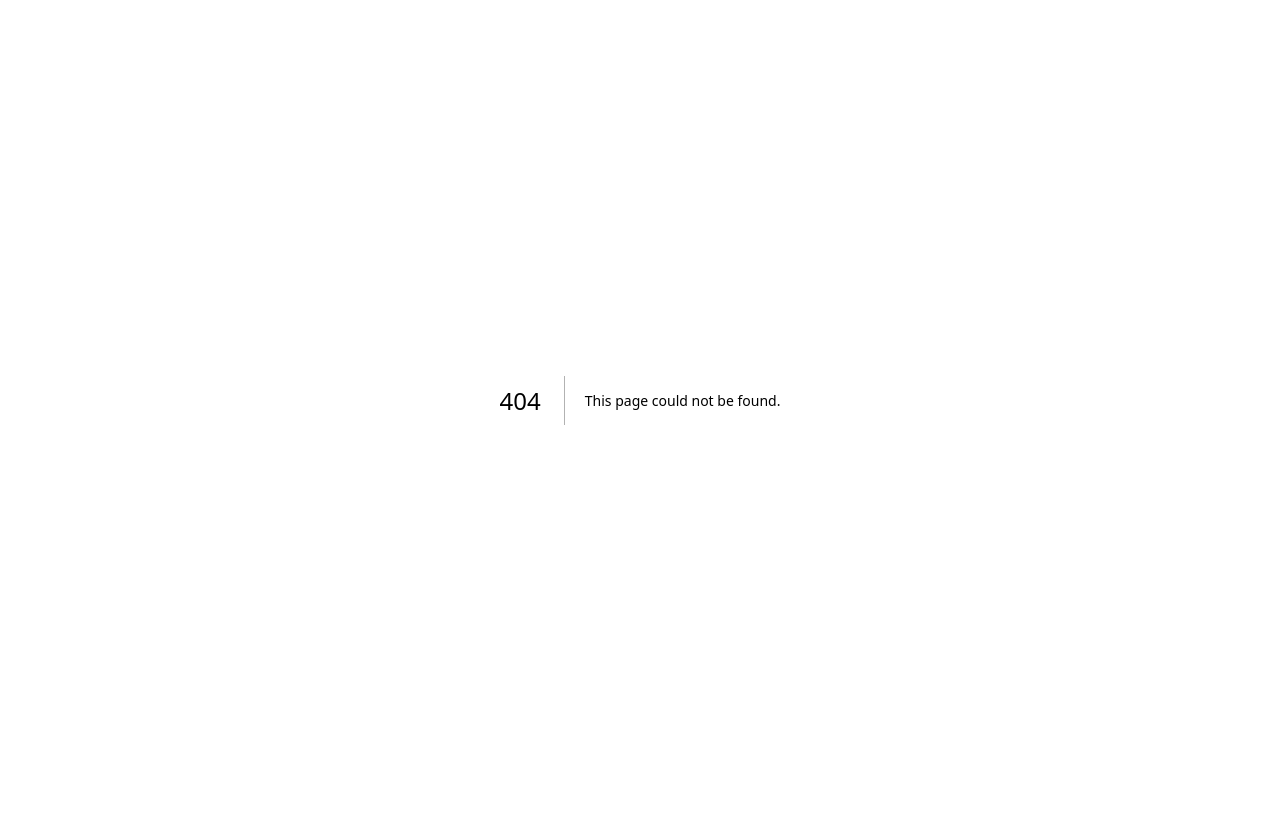
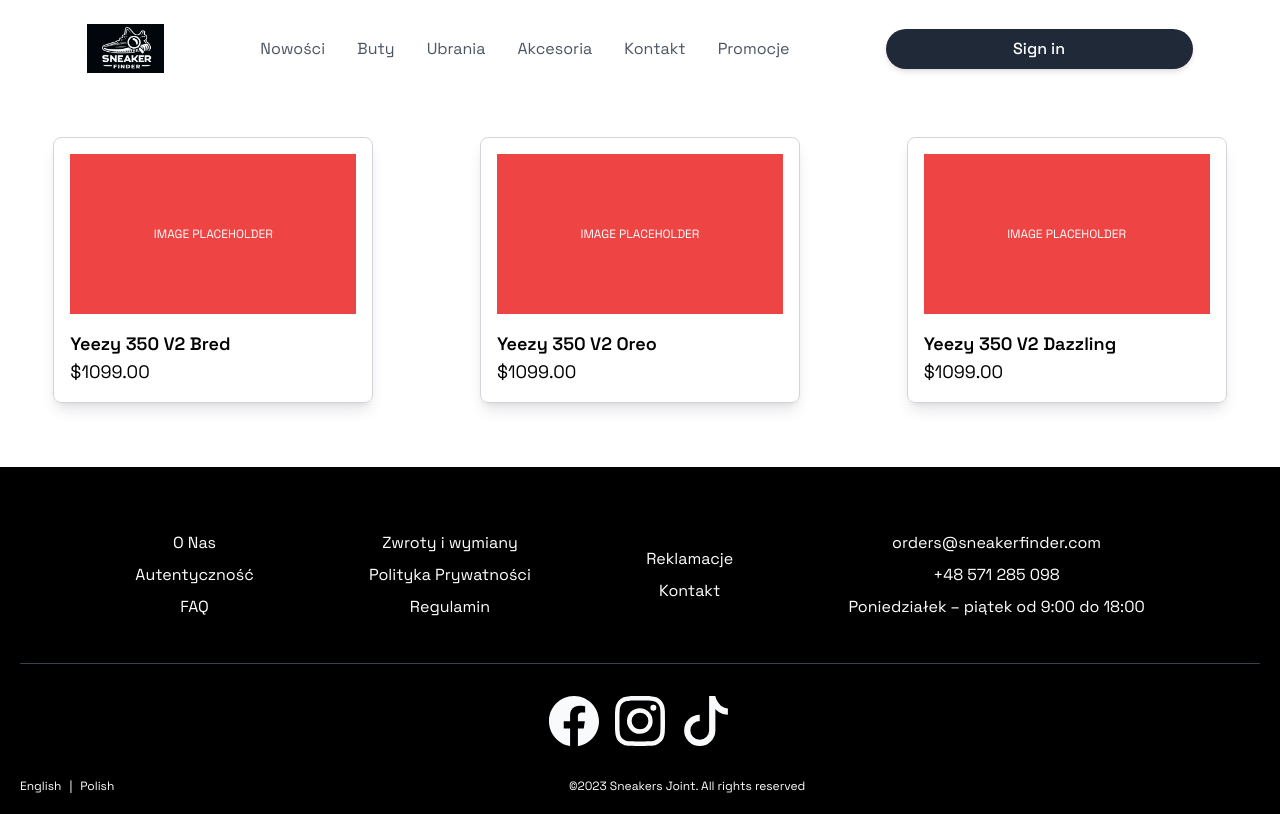
Before and after one commit to RobertSternal/Sneaker-Finder, a Next.js app in the folder SneakerFinder/Client/: page /brand in a window 1280 px wide. Before the commit this address had no page. Built offline with nearby package versions, Linux system fonts and the light colour scheme.

Commit message:
Brand page and Bestsellers Container

```diff
--- a/SneakerFinder/Client/src/containers/Bestsellers.tsx
+++ b/SneakerFinder/Client/src/containers/Bestsellers.tsx
@@ -6,7 +6,11 @@
   return (
     <>
       <H1>Bestsellery</H1>
-      <TrendingCard name="Adidas Yeezy Boost 350 V2 Onyx" price={500}/>
+      <div className="flex justify-around items-center py-10">
+        <TrendingCard name="Adidas Yeezy Boost 350 V2 Onyx" price={1099} />
+        <TrendingCard name="Jordan 1 UNC" price={899} />
+        <TrendingCard name="Jordan 4 Canvas" price={1099} />
+      </div>
     </>
   );
 }
--- /dev/null
+++ b/SneakerFinder/Client/src/pages/brand.tsx
@@ -0,0 +1,17 @@
+import TrendingCard from "@/components/TrendingCard";
+import Footer from "@/layouts/Footer";
+import Navbar from "@/layouts/Navbar";
+
+export default function Brand() {
+  return (
+    <>
+      <Navbar />
+      <div className="flex justify-around items-center py-10">
+        <TrendingCard name="Yeezy 350 V2 Bred" price={1099} />
+        <TrendingCard name="Yeezy 350 V2 Oreo" price={1099} />
+        <TrendingCard name="Yeezy 350 V2 Dazzling" price={1099} />
+      </div>
+      <Footer />
+    </>
+  );
+}
```
